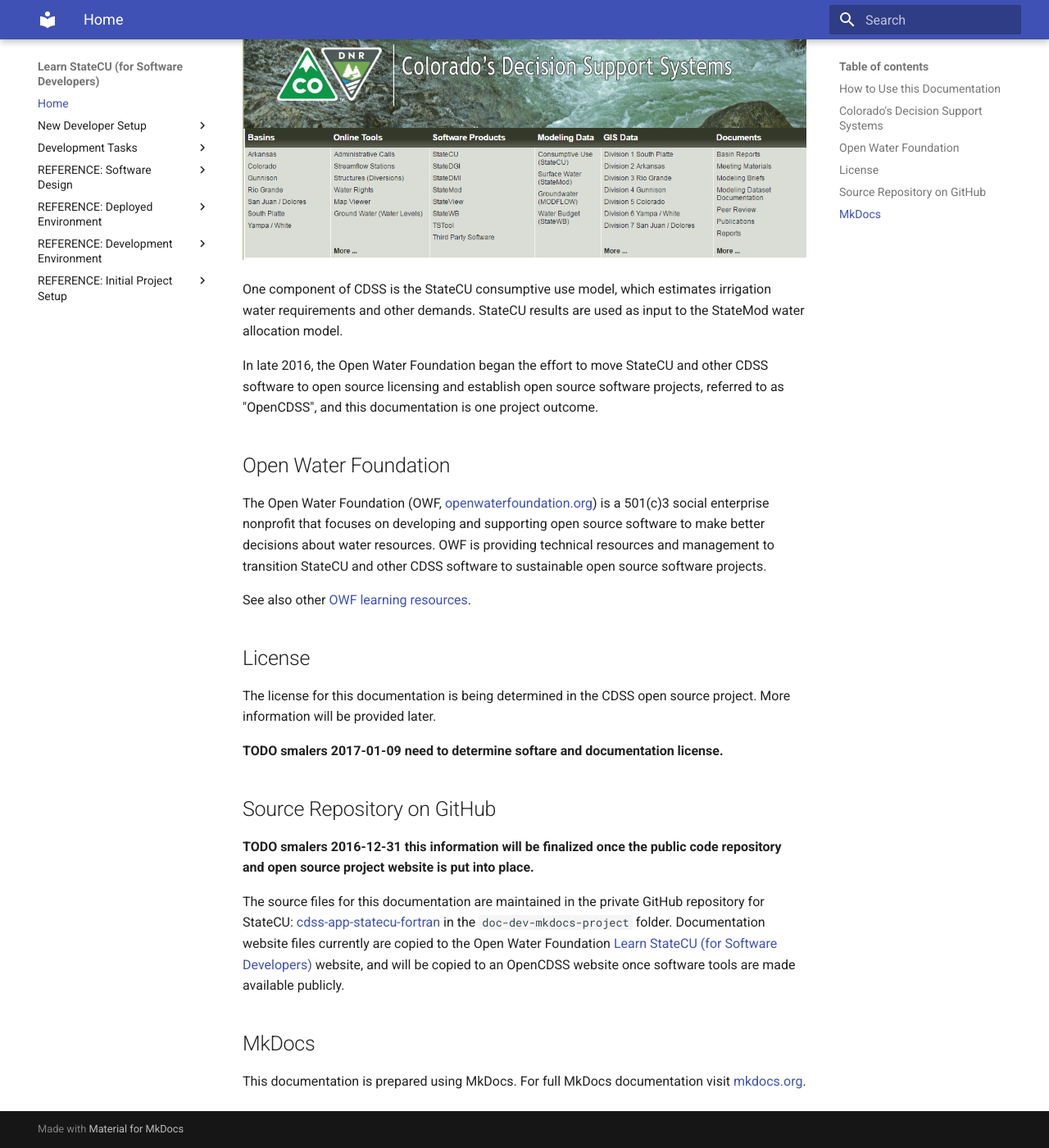
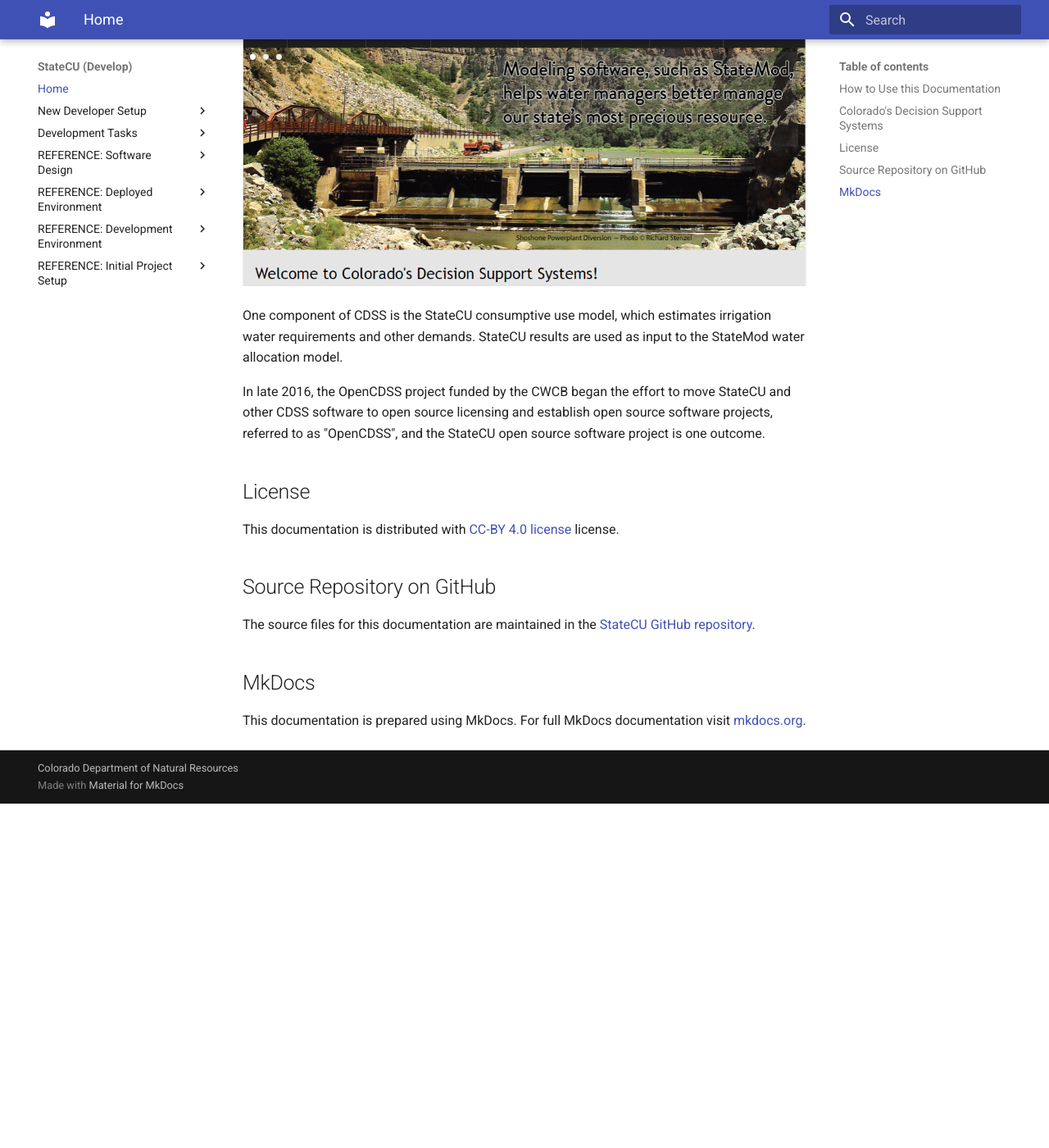
Before and after one commit to OpenCDSS/cdss-app-statecu-fortran-doc-dev, an MkDocs documentation site: the page built from docs/index.md, in a window 1280 px wide and 1400 px high, scrolled down 1499 px. Shown: the whole window at 82% size. Built offline with MkDocs 1.6.1 and Material for MkDocs 9.7.7, drawn with Linux system fonts in a browser that asks for light colours; old or Windows-style settings are respelled for this version of MkDocs; after the commit the page ends 2479 px from its top, so only the background shows below that; some of the changed text lies outside the part shown.

Commit message:
Initial publishing to GCP, issue #8
Implemented scripts that use Google Cloud SDK scripts.
Upload developer documentation, Doxygen output, and executables.
Update developer documentation.

```diff
--- a/docs/index.md
+++ b/docs/index.md
@@ -1,10 +1,6 @@
-# Learn StateCU (for Software Developers) #
+# StateCU (for Developers) #
 
 This documentation is the developer manual for Colorado's Decision Support Systems (CDSS) StateCU consumptive use model software.
-
-**This documentation is a work in progress and will contain notes for inserts until resources can
-be devoted to filling in blanks.  Comments in the code with text "TODO smalers 2017-01-01 some text" (for example)
-are included to indicate work that needs to be completed.**
 
 If you are reading this documentation, you have an interest in learning how StateCU is designed,
 are a member of the software development team,
@@ -51,32 +47,19 @@ and [Colorado Division of Water Resources (DWR)](http://water.state.co.us).
 One component of CDSS is the StateCU consumptive use model, which estimates irrigation water requirements and other demands.
 StateCU results are used as input to the StateMod water allocation model.
 
-In late 2016, the Open Water Foundation began the effort to move StateCU and other CDSS software to open source licensing
-and establish open source software projects, referred to as "OpenCDSS", and this documentation is one project outcome.
-
-## Open Water Foundation ##
-
-The Open Water Foundation (OWF, [openwaterfoundation.org](http://openwaterfoundation.org)) is a 501(c)3 social enterprise
-nonprofit that focuses on developing and supporting open source software to make better
-decisions about water resources.  OWF is providing technical resources and management to
-transition StateCU and other CDSS software to sustainable open source software projects.
-
-See also other [OWF learning resources](http://learn.openwaterfoundation.org).
+In late 2016, the OpenCDSS project funded by the CWCB began the effort
+to move StateCU and other CDSS software to open source licensing
+and establish open source software projects, referred to as "OpenCDSS",
+and the StateCU open source software project is one outcome.
 
 ## License ##
 
-The license for this documentation is being determined in the CDSS open source project.
-More information will be provided later.
-
-**TODO smalers 2017-01-09 need to determine softare and documentation license.**
+This documentation is distributed with [CC-BY 4.0 license](https://creativecommons.org/licenses/by/4.0/) license.
 
 ## Source Repository on GitHub ##
 
-**TODO smalers 2016-12-31 this information will be finalized once the public code repository and open source project website is put into place.**
-
-The source files for this documentation are maintained in the private GitHub repository for StateCU: [cdss-app-statecu-fortran](https://github.com/OpenWaterFoundation/cdss-app-statecu-fortran) in the `doc-dev-mkdocs-project` folder.
-Documentation website files currently are copied to the Open Water Foundation [Learn StateCU (for Software Developers)](http://learn.openwaterfoundation.org/owf-learn-cdss-statecu-dev/index.html) website,
-and will be copied to an OpenCDSS website once software tools are made available publicly.
+The source files for this documentation are maintained in the
+[StateCU GitHub repository](https://github.com/OpenCDSS/cdss-app-statecu-fortran/doc-dev-mkdocs-project).
 
 ## MkDocs ##
 
--- a/mkdocs.yml
+++ b/mkdocs.yml
@@ -2,7 +2,7 @@
 # Use hash-comments to comment out pages have not been written
 # Reference: http://www.mkdocs.org/user-guide/configuration/
 #
-site_name: 'Learn StateCU (for Software Developers)'
+site_name: 'StateCU (Develop)'
 pages:
 - Home: index.md
 - 'New Developer Setup':
@@ -56,11 +56,11 @@ theme: material
 #theme: readthedocs
 # Don't indicate the repo because Edit will be shown on every page (don't want that in deployed mode)
 # - Also see edit_uri if repo_url is specified
-#repo_url:  https://github.com/OpenWaterFoundation/owf-learn-cdss-statecu-dev
+#repo_url:  https://github.com/OpenCDSS/cdss-app-statecu-fortran
 site_description:  'CDSS StateCU software developer documentation'
-site_author:  'Open Water Foundation'
+site_author:  'Colorado Department of Natural Resources'
 site_favicon:  images/StateCU-favicon.png
-#copyright:  Copyright Open Water Foundation
-extra:
-  # Use extra CSS to customize styles, based on theme
-  extra_css: 'css/extra-material-theme.css'
+copyright:  Colorado Department of Natural Resources
+# Use extra CSS to customize styles, based on theme
+extra_css:
+  - 'css/extra-material-theme.css'
```
Also changed, not shown: build-util/README.md (+9 -3 lines), docs/index-images/CDSS-website.png, 8 other files.
